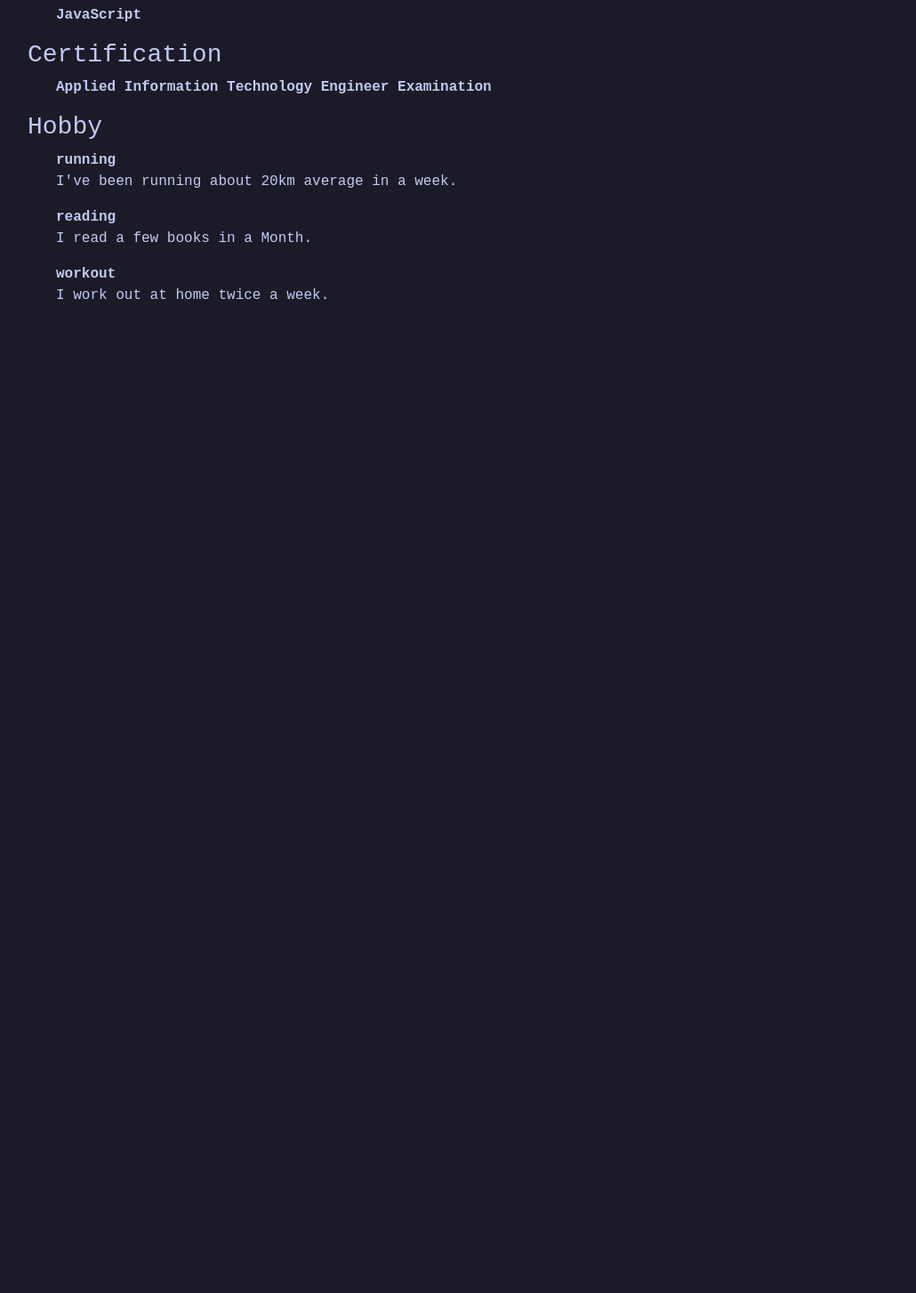
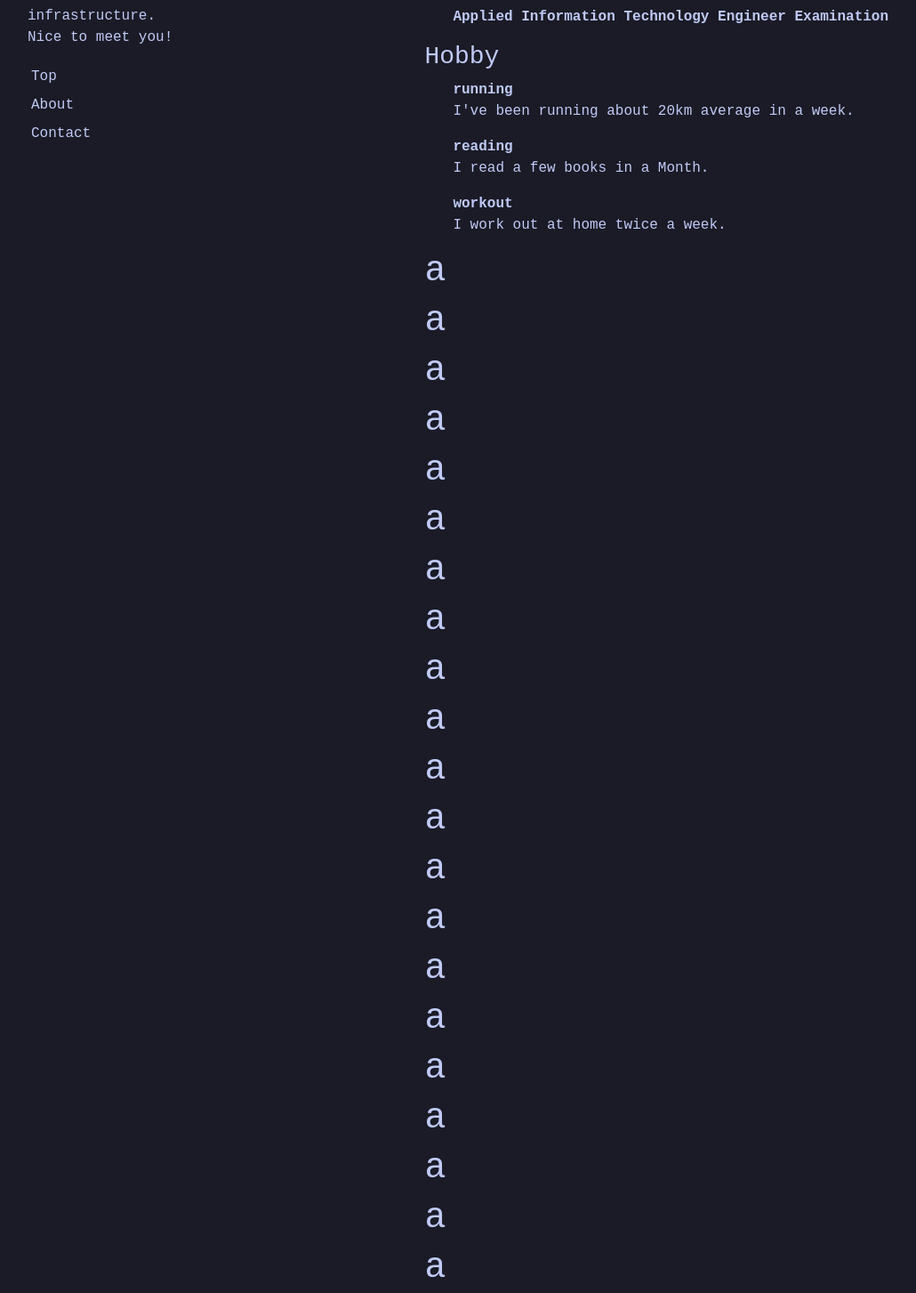
Before and after one commit to 0141tacos/portfolio, a Vue app: page / in a window 1280 px wide. Shown: the part 437-1890 px from the top of the page at 89% size, without its empty margins (51-1081 px from the left). Before the commit the page ends 800 px from the top, so only its background shows below. Built offline with nearby package versions, Linux system fonts and the light colour scheme.

Commit message:
メニュー追加とレイアウト変更

```diff
--- a/src/App.vue
+++ b/src/App.vue
@@ -1,10 +1,14 @@
 <script setup>
+import MENU_CONST from "./constants/const.js";
 import Career from "./components/Career.vue";
 import Feature from "./components/Feature.vue";
+import Menu from "./components/Menu.vue";
 </script>
 
 <template>
   <div class="container">
+    <div class="d-flex">
+      <div class="position-fixed top-50 translate-middle-y w-25">
         <div><h1>Hirotaka Sato</h1></div>
         <div><h2>Fullstack Engineer</h2></div>
         <div>
@@ -15,11 +19,53 @@ import Feature from "./components/Feature.vue";
             Nice to meet you!<br />
           </p>
         </div>
+        <Menu></Menu>
+      </div>
+      <div class="w-75" id="self-introduction">
         <div class="row">
+          <div :id="MENU_CONST.ABOUT">
             <Career></Career>
             <Feature></Feature>
+            <h1>a</h1>
+            <h1>a</h1>
+            <h1>a</h1>
+            <h1>a</h1>
+            <h1>a</h1>
+            <h1>a</h1>
+            <h1>a</h1>
+            <h1>a</h1>
+            <h1>a</h1>
+            <h1>a</h1>
+            <h1>a</h1>
+            <h1>a</h1>
+            <h1>a</h1>
+            <h1>a</h1>
+            <h1>a</h1>
+            <h1>a</h1>
+            <h1>a</h1>
+            <h1>a</h1>
+            <h1>a</h1>
+            <h1>a</h1>
+            <h1>a</h1>
+            <h1>a</h1>
+            <h1>a</h1>
+            <h1>a</h1>
+            <h1>a</h1>
+            <h1>a</h1>
+          </div>
+          <div :id="MENU_CONST.CONTACT">
+            <h3>Contact</h3>
+            <p>hogehoge@gmail.com</p>
+          </div>
+        </div>
+      </div>
     </div>
   </div>
 </template>
 
-<style scoped></style>
+<style scoped>
+#self-introduction {
+  margin-left: 40%;
+  margin-top: 10%;
+}
+</style>
--- a/src/components/Feature.vue
+++ b/src/components/Feature.vue
@@ -11,7 +11,7 @@ onMounted(async () => {
 </script>
 
 <template>
-  <div class="" v-for="(entries, category) in featureData" :key="category">
+  <div class="" id="{category}" v-for="(entries, category) in featureData" :key="category">
     <h3>{{ category }}</h3>
     <ul>
       <dl class="" v-for="entry in entries" :key="entry.item">
--- /dev/null
+++ b/src/components/Menu.vue
@@ -0,0 +1,51 @@
+<script setup>
+import MENU_CONST from "../constants/const.js";
+
+function scrollToTarget(id) {
+  if (id === "top") {
+    window.scrollTo({
+      top: 0,
+      behavior: "smooth",
+    });
+  } else {
+    const target = document.getElementById(id);
+    target.scrollIntoView({
+      behavior: "smooth",
+    });
+  }
+}
+</script>
+<template>
+  <div class="cursor-pointer">
+    <ul class="list-unstyled">
+      <li class="p-1">
+        <span
+          class="d-inline"
+          role="button"
+          @click="scrollToTarget(MENU_CONST.TOP)"
+        >
+          Top
+        </span>
+      </li>
+      <li class="p-1" role="button">
+        <span
+          class="d-inline"
+          role="button"
+          @click="scrollToTarget(MENU_CONST.ABOUT)"
+        >
+          About
+        </span>
+      </li>
+      <li class="p-1" role="button">
+        <span
+          class="d-inline"
+          role="button"
+          @click="scrollToTarget(MENU_CONST.CONTACT)"
+        >
+          Contact
+        </span>
+      </li>
+    </ul>
+  </div>
+</template>
+<style></style>
--- /dev/null
+++ b/src/constants/const.js
@@ -0,0 +1,8 @@
+// MENUで使うidの文字列を管理
+const MENU_CONST = {
+  TOP: "top",
+  ABOUT: "about",
+  CONTACT: "contact",
+};
+
+export default MENU_CONST;
```
Lines whose indentation alone changed are shown as unchanged.
